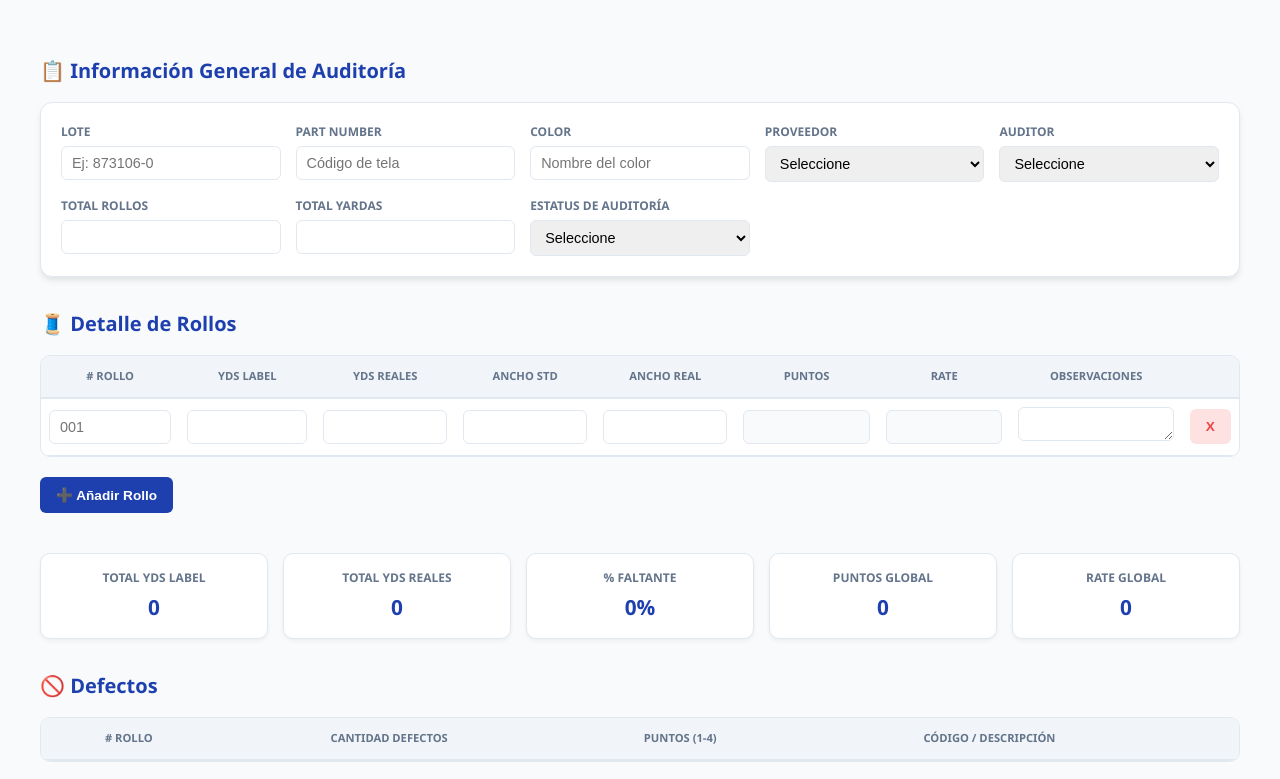
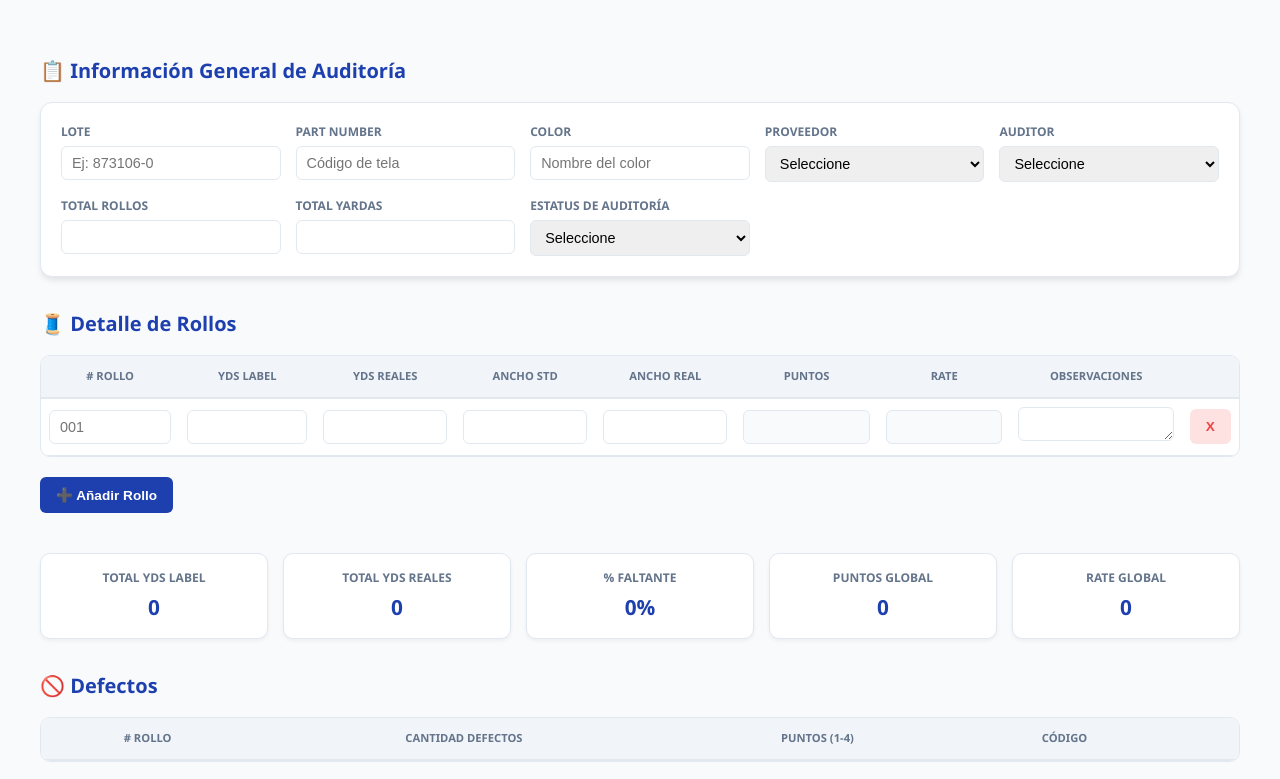
Before and after one commit to auditoriadetelas-sketch/AUDITORIA-DE-TELAS-LEAGUE, a plain HTML site: page index.html in a window 1280 px wide. Shown: the top 779 px of the page. Drawn offline with Linux system fonts and the light colour scheme.

Commit message:
Change table header from 'Código / Descripción' to 'Código'

```diff
--- a/index.html
+++ b/index.html
@@ -233,7 +233,7 @@
                     <th># Rollo</th>
                     <th>Cantidad Defectos</th>
                     <th>Puntos (1-4)</th>
-                    <th>Código / Descripción</th>
+                    <th>Código </th>
                     <th></th>
                 </tr>
             </thead>
```
